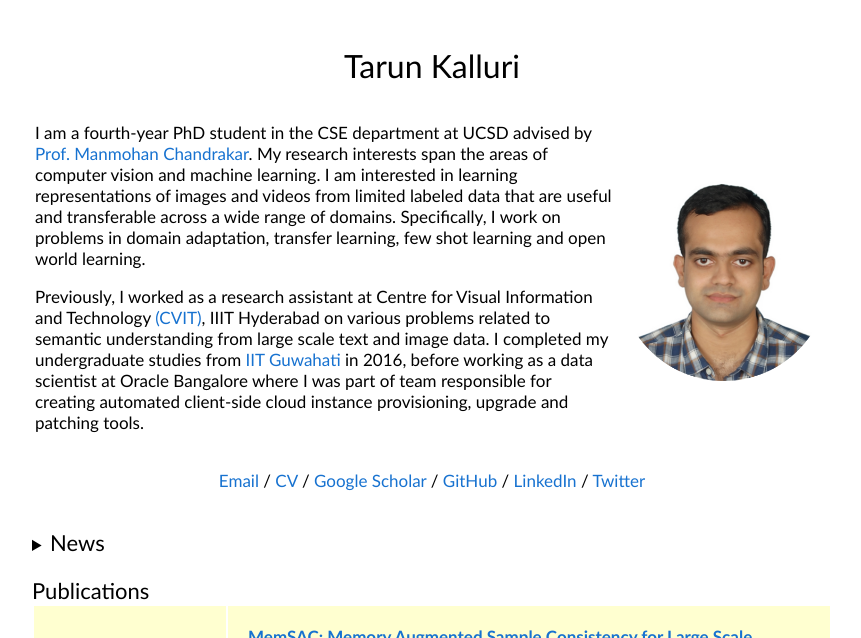
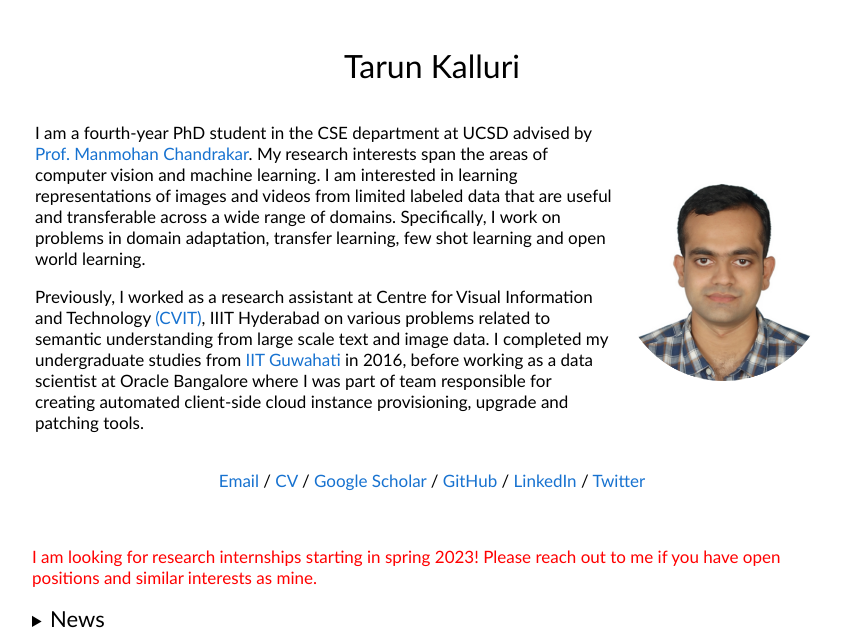
Before and after one commit to tarun005/tarun005.github.io, a Jekyll site: the page index.html, which Jekyll copies as it is, in a window 1280 px wide and 900 px high, cut to the strip 0-638 px from the top of the window. Shown: the whole strip, without its empty margins (208-1069 px from the left). Built offline with Jekyll 4.4.1, drawn with Linux system fonts in a browser that asks for light colours.

Commit message:
Update webpage

```diff
--- a/index.html
+++ b/index.html
@@ -58,6 +58,7 @@
 
 <br>
 
+<p style="color:red;"> I am looking for research internships starting in spring 2023! Please reach out to me if you have open positions and similar interests as mine. </p>
 
 <details>
   <summary> <heading>News</heading> </summary>
```
Also changed, not shown: 1 other file.
